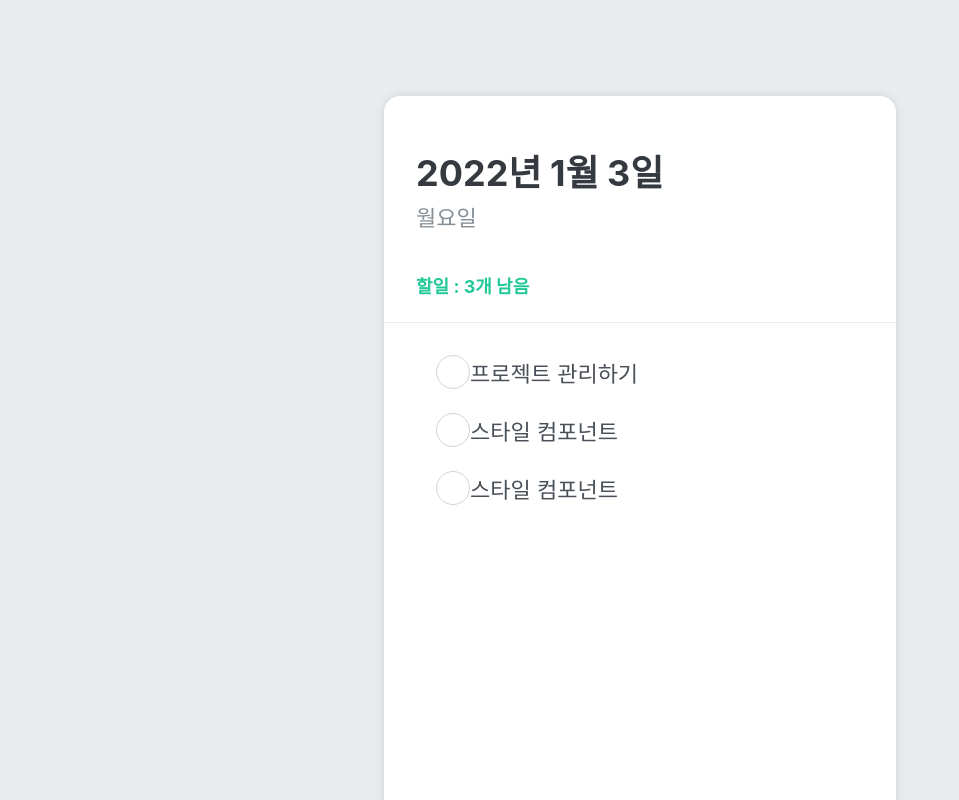
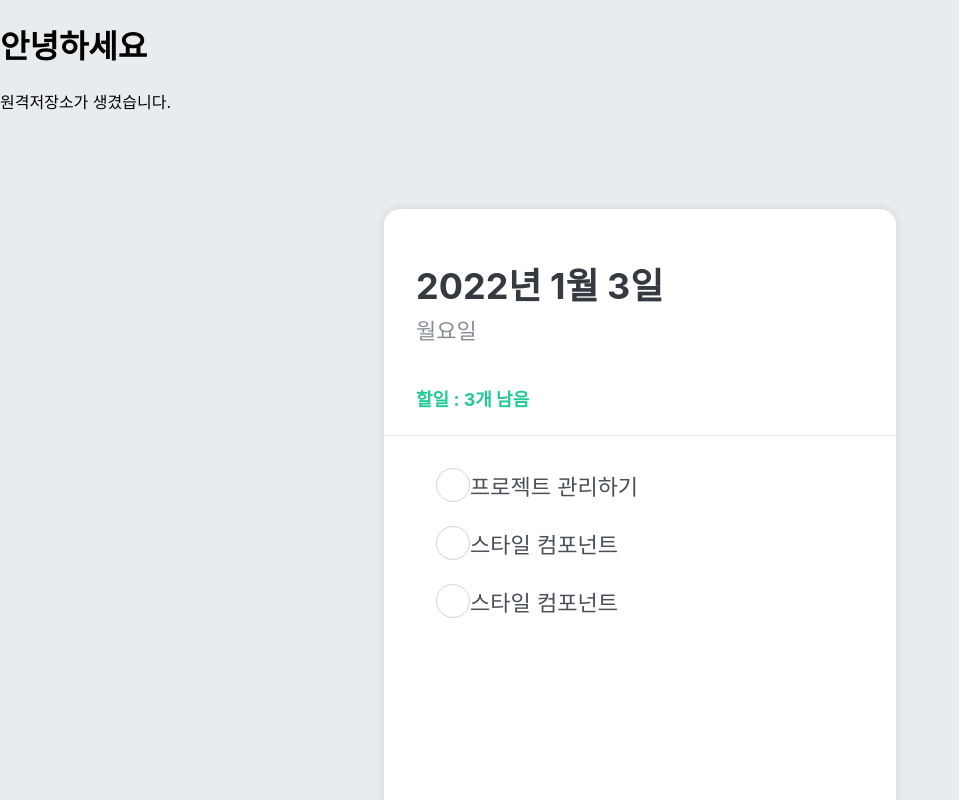
Before and after one commit to juwonKim95/Todolist2, a React (Create React App) app: page / in a window 1280 px wide. Shown: the top 800 px of the page, without its empty margins (0-959 px from the left). Built offline with nearby package versions, Linux system fonts and the light colour scheme.

Commit message:
app수정

```diff
--- a/src/App.js
+++ b/src/App.js
@@ -70,6 +70,10 @@ function onToggle(id){
 
   return (
     <div className="App">
+      <div>
+        <h1>안녕하세요</h1>
+        <p>원격저장소가 생겼습니다.</p>
+      </div>
       <GlobalStyle/>
       <TodoTemplate>
         <TodoHeader todoList={todoList}/>
```
